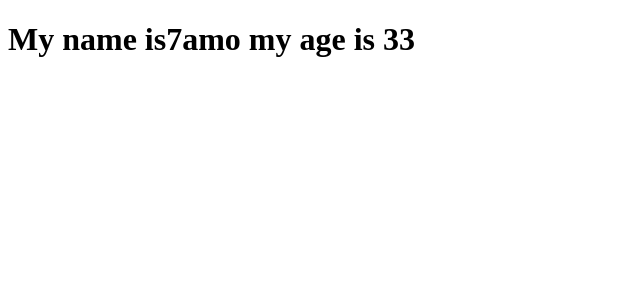
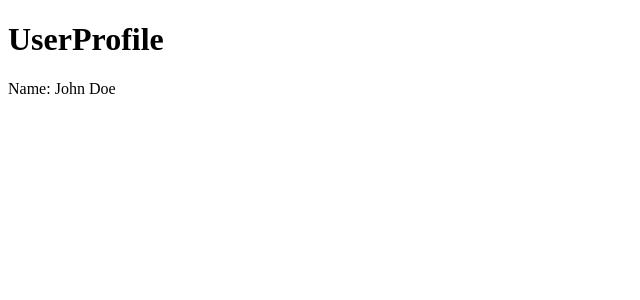
Before and after one commit to moharafat/react-X, a React (Vite) app: page / in a window 1280 px wide. Shown: the top 300 px of the page, without its empty margins (0-640 px from the left). Built offline with nearby package versions, Linux system fonts and the light colour scheme.

Commit message:
useContext + use state

```diff
--- a/src/App.jsx
+++ b/src/App.jsx
@@ -1,21 +1,11 @@
-import { createContext } from "react";
-import ComponentA from "./Components/ComponentA";
-
-export const Data = createContext();
-export const Data1 = createContext();
+import UserProfile from "./Components/UserProfile";
+import { UserProvider } from "./UserContext";
 
 const App = () => {
-  const name = "7amo";
-  const age = 33;
-
   return (
-    <div>
-      <Data.Provider value={name}>
-        <Data1.Provider value={age}>
-          <ComponentA />
-        </Data1.Provider>
-      </Data.Provider>
-    </div>
+    <UserProvider>
+      <UserProfile />
+    </UserProvider>
   );
 };
 
--- /dev/null
+++ b/src/Components/UserProfile.jsx
@@ -0,0 +1,13 @@
+import { useContext } from "react";
+import { UserContext } from "../UserContext";
+const UserProfile = () => {
+  const { user } = useContext(UserContext);
+
+  return (
+    <div>
+      <h1>UserProfile</h1>
+      <p>Name: {user.name}</p>
+    </div>
+  );
+};
+export default UserProfile;
--- /dev/null
+++ b/src/UserContext.jsx
@@ -0,0 +1,13 @@
+import { useState, createContext } from "react";
+
+const UserContext = createContext();
+const UserProvider = ({ children }) => {
+  const [user, setUser] = useState({ name: "John Doe" });
+  const updateUser = (newName) => {};
+  return (
+    <UserContext.Provider value={{ user, updateUser }}>
+      {children}
+    </UserContext.Provider>
+  );
+};
+export { UserContext, UserProvider };
```
